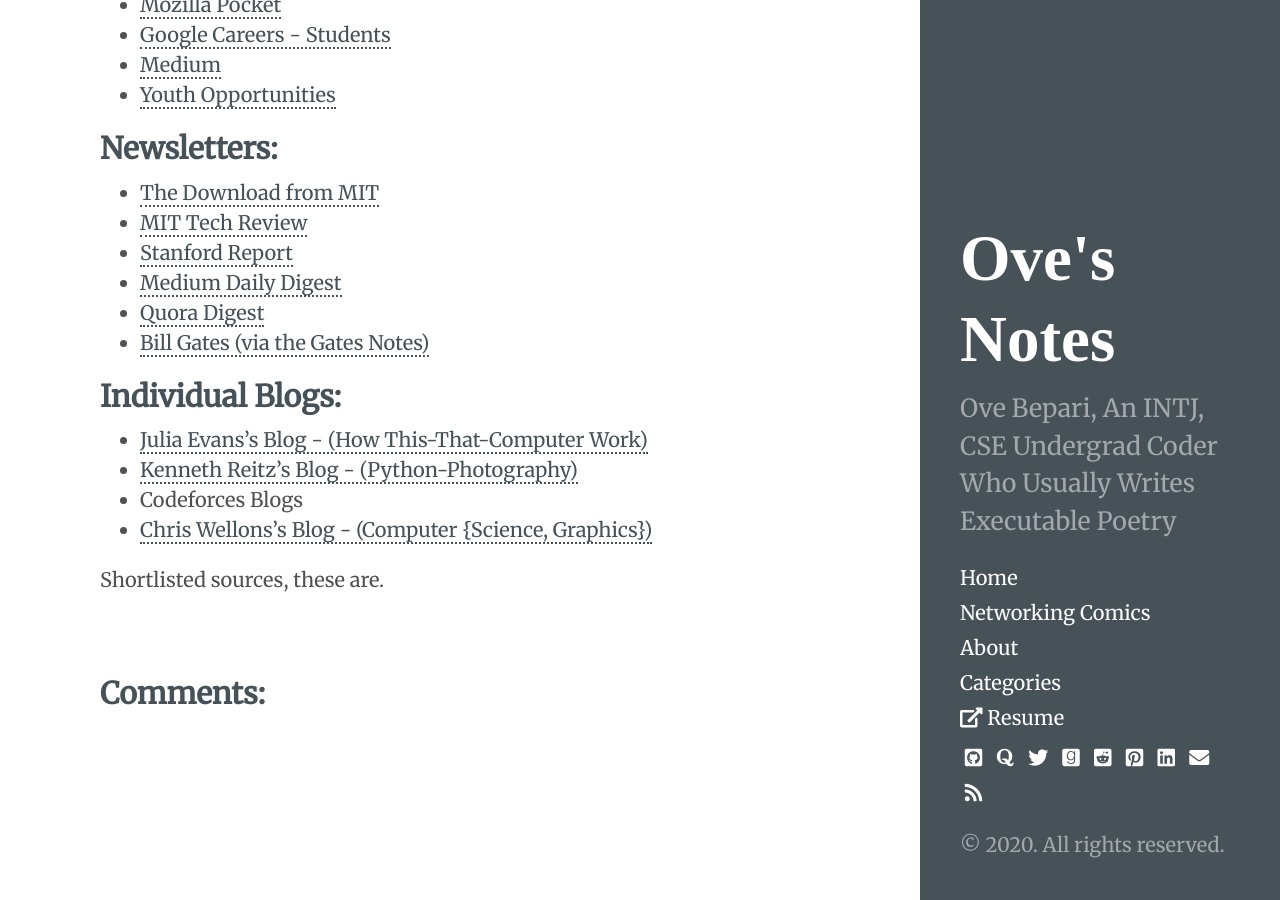
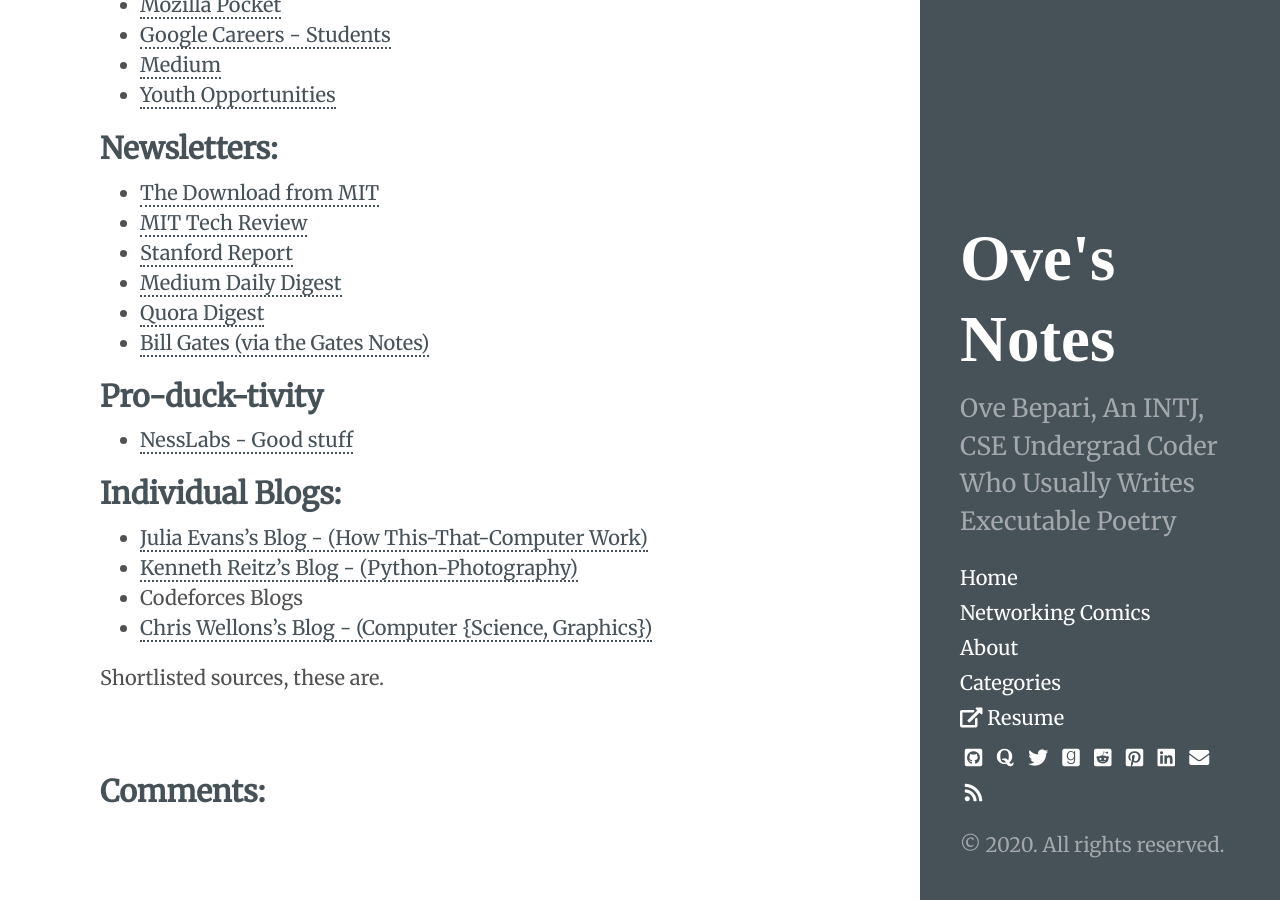
Before and after one commit to ovebepari/ovebepari.github.io, a Jekyll site: the page built from _posts/2019-01-12-oves-news-knowledge-sources.md, in a window 1280 px wide and 900 px high, scrolled down 1370 px. Built offline with Jekyll 4.4.1, drawn with Linux system fonts in a browser that asks for light colours; comment, search, counter and statistics services are not loaded.

Commit message:
added nesslab

```diff
--- a/_posts/2019-01-12-oves-news-knowledge-sources.md
+++ b/_posts/2019-01-12-oves-news-knowledge-sources.md
@@ -46,6 +46,9 @@
 - [Quora Digest](https://www.quora.com/settings/notifications)
 - [Bill Gates (via the Gates Notes)](https://www.gatesnotes.com/)
 
+## Pro-duck-tivity
+- [NessLabs - Good stuff](https://nesslabs.com/)
+
 ## Individual Blogs:
 
 - [Julia Evans's Blog - (How This-That-Computer Work)](https://jvns.ca/)
```
